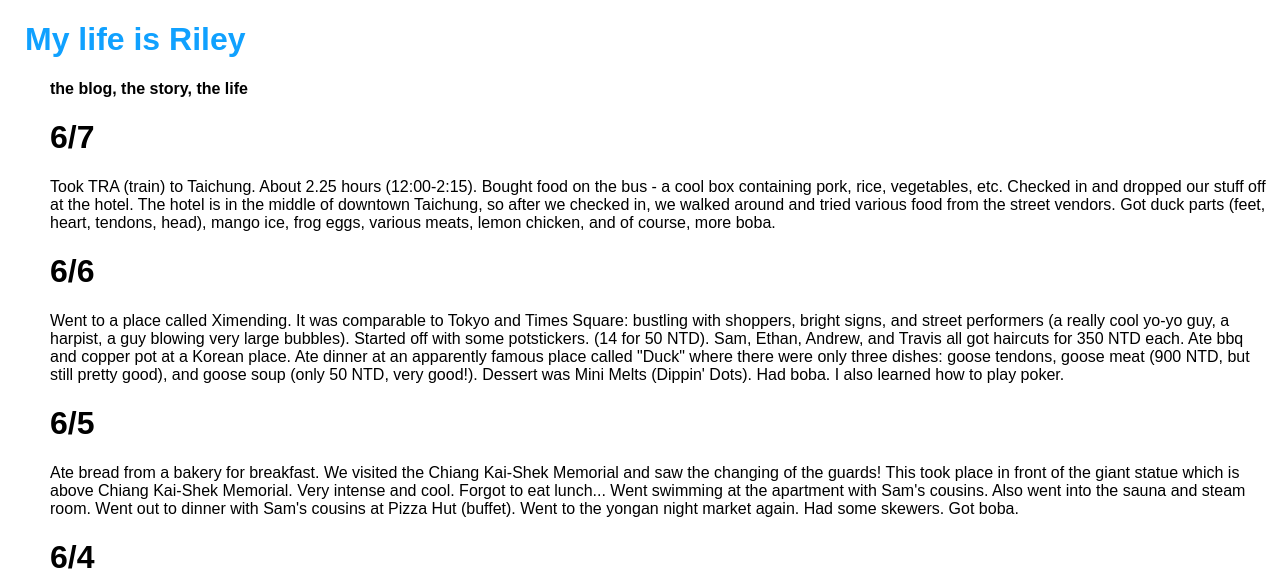
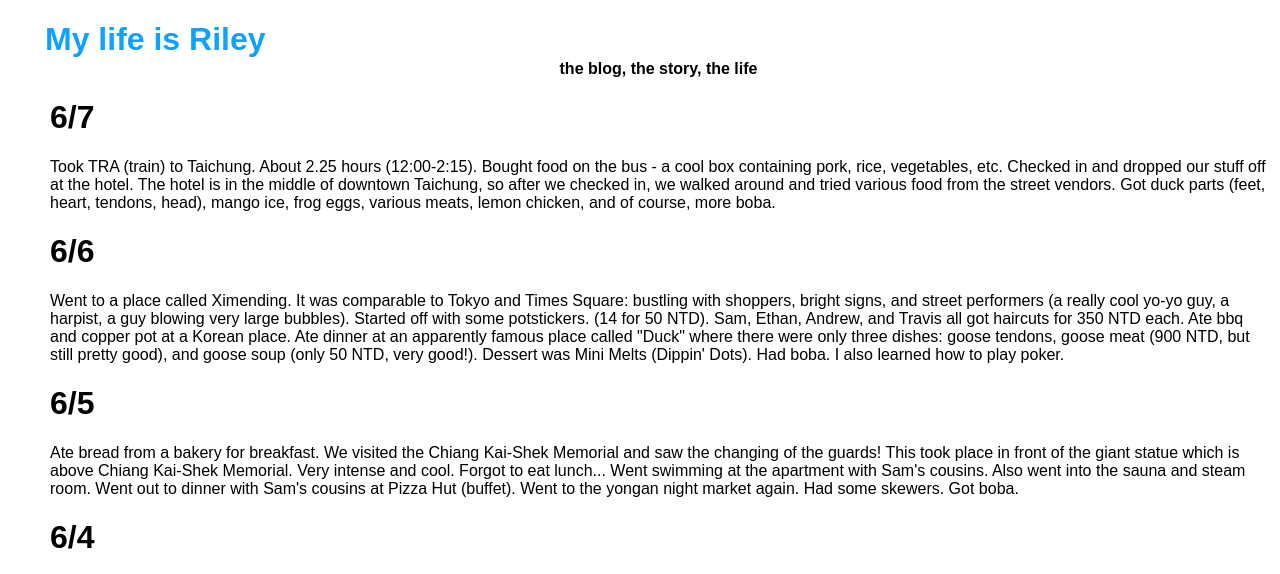
Before and after one commit to rileywoo/mylifeisriley, a plain HTML site: page index.html in a window 1280 px wide. Shown: the top 574 px of the page. Drawn offline with Linux system fonts and the light colour scheme.

Commit message:
banner looks a bit better

```diff
--- a/blog.css
+++ b/blog.css
@@ -2,13 +2,23 @@
 	font-family: sans-serif;
 }
 
+#top {
+	margin-left: -5px;
+	width: intrinsic;
+}
+
 #title {
 	color: #10a1ff;
-	margin-left: -25px;
+	display: table;
+}
+
+#titleCaption {
+	text-align: center;
+	margin-top: -20px;
 }
 
 body {
-	margin-left: 50px;
+	margin-left: 50px;s
 }
 
 .photos {
```
